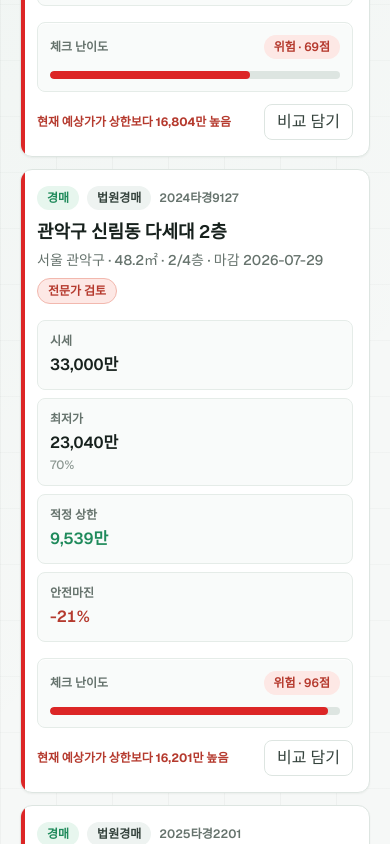
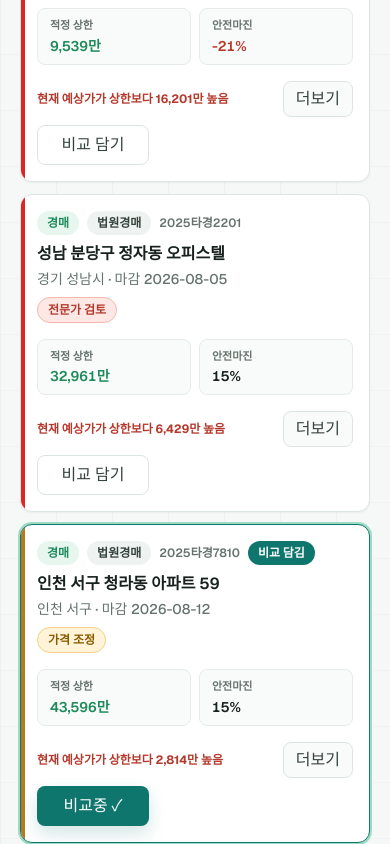
Before and after one commit to jinSsol/auction-risk-analyzer, a Next.js app: page / in a window 390 px wide. Shown: the part 1780-2624 px from the top of the page. Built offline with nearby package versions, Linux system fonts and the light colour scheme.

Commit message:
Compress mobile listing cards

```diff
--- a/app/page.tsx
+++ b/app/page.tsx
@@ -447,12 +447,16 @@ function ListingCard({
   href: string;
   onToggle: () => void;
 }) {
+  const [detailsOpen, setDetailsOpen] = useState(false);
   const gapToSuggested = item.analysis.suggested - item.analysis.plannedBid;
+  const detailId = `listing-details-${item.id}`;
 
   return (
     <article
       className={`interactive-card reveal-up group relative overflow-hidden rounded-xl border bg-white p-4 shadow-[0_1px_2px_rgba(23,33,29,0.05)] hover:border-[#B8C7C0] hover:shadow-[0_14px_34px_rgba(23,33,29,0.09)] ${
-        selected ? "border-[#1F8A5B] ring-2 ring-[#D8F1E4]" : "border-[#DDE5E1]"
+        selected
+          ? "border-[#0F766E] ring-2 ring-[#9DDBC2] md:ring-[#D8F1E4]"
+          : "border-[#DDE5E1]"
       }`}
     >
       <div className={`absolute inset-y-0 left-0 w-1 ${riskAccent[item.analysis.level]}`} />
@@ -471,20 +475,40 @@ function ListingCard({
             <span className="text-xs font-semibold text-[#66736D]">
               {item.caseNo}
             </span>
+            {selected ? (
+              <span className="rounded-full bg-[#0F766E] px-2.5 py-1 text-xs font-semibold text-white md:hidden">
+                비교 담김
+              </span>
+            ) : null}
           </div>
           <div className="mt-2 flex flex-col gap-2 sm:flex-row sm:items-start sm:justify-between">
             <div className="min-w-0">
-              <h2 className="text-lg font-semibold text-[#17211D] transition group-hover:text-[#0F766E]">
+              <h2 className="text-base font-semibold leading-snug text-[#17211D] transition group-hover:text-[#0F766E] md:text-lg">
                 {item.title}
               </h2>
               <p className="mt-1 text-sm font-medium text-[#66736D]">
-                {item.district} · {item.area}㎡ · {item.floor} · 마감 {item.auctionDate}
+                {item.district} · 마감 {item.auctionDate}
+                <span className="hidden md:inline">
+                  {" "}· {item.area}㎡ · {item.floor}
+                </span>
               </p>
             </div>
             <Verdict value={item.analysis.verdict} />
           </div>
 
-          <div className="mt-4 grid gap-2 sm:grid-cols-4">
+          <div className="mt-4 grid grid-cols-2 gap-2 md:hidden">
+            <CompactStat label="적정 상한" value={uk(item.analysis.suggested)} strong />
+            <CompactStat
+              label="안전마진"
+              value={percent(item.analysis.marginRate)}
+              danger={item.analysis.marginRate < 10}
+            />
+          </div>
+
+          <div
+            id={detailId}
+            className={`${detailsOpen ? "grid" : "hidden"} mt-4 gap-2 sm:grid-cols-4 md:grid`}
+          >
             <PriceStat label="시세" value={uk(item.market)} />
             <PriceStat label="최저가" value={uk(item.minimum)} sub={percent(item.analysis.marketRatio)} />
             <PriceStat label="적정 상한" value={uk(item.analysis.suggested)} strong />
@@ -497,16 +521,18 @@ function ListingCard({
         </a>
 
         <div className="space-y-3">
-          <div className="rounded-lg border border-[#E5ECE8] bg-[#F9FBFA] p-3 shadow-[inset_0_1px_0_rgba(255,255,255,0.86)]">
+          <div
+            className={`${detailsOpen ? "block" : "hidden"} rounded-lg border border-[#E5ECE8] bg-[#F9FBFA] p-3 shadow-[inset_0_1px_0_rgba(255,255,255,0.86)] md:block`}
+          >
             <div className="flex items-center justify-between gap-3">
               <span className="text-xs font-semibold text-[#66736D]">체크 난이도</span>
               <RiskBadge level={item.analysis.level} score={item.analysis.risk} />
             </div>
             <RiskMeter level={item.analysis.level} score={item.analysis.risk} />
           </div>
-          <div className="flex flex-wrap items-center justify-between gap-2">
+          <div className="flex flex-wrap items-center justify-between gap-2 md:justify-between">
             <span
-              className={`text-xs font-bold ${
+              className={`min-w-0 text-xs font-bold ${
                 gapToSuggested >= 0 ? "text-[#1F8A5B]" : "text-[#B53A2E]"
               }`}
             >
@@ -514,9 +540,18 @@ function ListingCard({
               {gapToSuggested >= 0 ? " 낮음" : " 높음"}
             </span>
             <button
+              type="button"
+              onClick={() => setDetailsOpen((current) => !current)}
+              aria-expanded={detailsOpen}
+              aria-controls={detailId}
+              className="h-9 rounded-lg border border-[#DDE5E1] bg-[#F9FBFA] px-3 text-sm font-semibold text-[#34423C] transition hover:bg-white md:hidden"
+            >
+              {detailsOpen ? "접기" : "더보기"}
+            </button>
+            <button
               onClick={onToggle}
               aria-pressed={selected}
-              className={`button-lift h-9 rounded-lg px-3 text-sm transition ${
+              className={`button-lift h-10 min-w-28 rounded-lg px-3 text-sm transition md:h-9 md:min-w-0 ${
                 selected
                   ? "bg-[#0F766E] font-semibold text-white shadow-[0_8px_18px_rgba(15,118,110,0.18)]"
                   : "border border-[#DDE5E1] bg-white font-semibold text-[#34423C] hover:border-[#1F8A5B] hover:text-[#1F8A5B]"
@@ -528,6 +563,35 @@ function ListingCard({
         </div>
       </div>
     </article>
+  );
+}
+
+function CompactStat({
+  label,
+  value,
+  strong,
+  danger,
+}: {
+  label: string;
+  value: string;
+  strong?: boolean;
+  danger?: boolean;
+}) {
+  return (
+    <div className="min-w-0 rounded-lg border border-[#E5ECE8] bg-[#F9FBFA] px-3 py-2">
+      <p className="text-[11px] font-bold text-[#66736D]">{label}</p>
+      <p
+        className={`mt-0.5 break-words text-sm font-semibold tabular-nums ${
+          danger
+            ? "text-[#B53A2E]"
+            : strong
+              ? "text-[#1F8A5B]"
+              : "text-[#17211D]"
+        }`}
+      >
+        {value}
+      </p>
+    </div>
   );
 }
 
```
Also changed, not shown: 1 other file (tests, documents, lock files or other folders).
